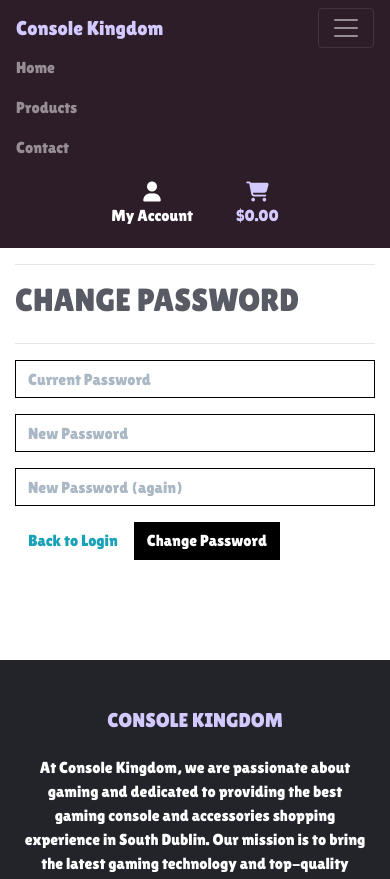
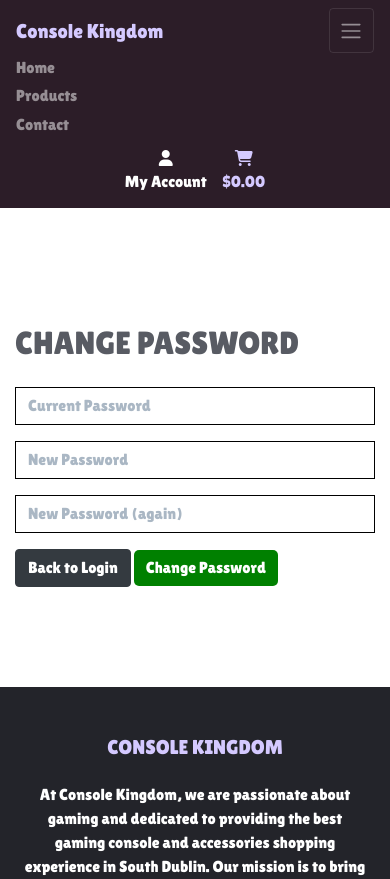
Before and after one commit to ConorBevan/Console-Kingdom, a Django app: page /accounts/password/change/ in a window 390 px wide, after a click that opens the changed part. Shown: the top 879 px of the page. Run offline with Django 3.2, Linux system fonts and the light colour scheme; the visitor is signed in with stand-in values (Sample User, id 1); some libraries are stand-ins or nearby versions.

Commit message:
Cleaned up mobile layout

```diff
--- a/static/css/base.css
+++ b/static/css/base.css
@@ -343,3 +343,39 @@ body > footer {
         padding-top: 164px;
     }
 }
+
+/* pad the top a bit when navbar is collapsed on mobile */
+@media (max-width: 991px) {
+    .header-container {
+        padding-top: 116px;
+    }
+
+    body {
+        height: calc(100vh - 116px);
+    }
+
+    .display-4.logo-font.text-black {
+        font-size: 2rem;
+    }
+
+    .nav-link {
+        padding: 0.15rem;
+    }
+
+    .nav-link i.fa-lg {
+        font-size: 1rem;
+    }
+
+    .navbar-toggler {
+        padding: .6rem .6rem;
+        font-size: 1rem;
+    }
+
+    #delivery-banner h4 {
+        font-size: .9rem;
+    }
+
+    .increment-qty, .decrement-qty {
+        padding: .25rem .5rem !important;
+    }
+}
--- a/templates/allauth/account/email.html
+++ b/templates/allauth/account/email.html
@@ -5,9 +5,7 @@
 {% block head_title %}{% trans "Account" %}{% endblock %}
 
 {% block inner_content %}
-    <hr>
     <h2 class="logo-font mb-4">{% trans "E-mail Addresses" %}</h2>
-    <hr>
 {% if user.emailaddress_set.all %}
 <p>{% trans 'The following e-mail addresses are associated with your account:' %}</p>
 
--- a/templates/allauth/account/email_confirm.html
+++ b/templates/allauth/account/email_confirm.html
@@ -7,9 +7,7 @@
 
 
 {% block inner_content %}
-<hr>
 <h2 class="logo-font mb-4">{% trans "Confirm E-mail Address" %}</h2>
-<hr>
 
 {% if confirmation %}
 
--- a/templates/allauth/account/password_change.html
+++ b/templates/allauth/account/password_change.html
@@ -5,14 +5,12 @@
 {% block head_title %}{% trans "Change Password" %}{% endblock %}
 
 {% block inner_content %}
-    <hr>
     <h2 class="logo-font mb-4">{% trans "Change Password" %}</h2>
-    <hr>
 
     <form method="POST" action="{% url 'account_change_password' %}" class="password_change">
         {% csrf_token %}
         {{ form|crispy }}
-        <a class="btn btn-outline-black rounded-0" href="{% url 'account_login' %}">Back to Login</a>
-        <button type="submit" name="action">{% trans "Change Password" %}</button>
+        <a class="btn btn-dark text-white" href="{% url 'account_login' %}">Back to Login</a>
+        <button type="submit" name="action" id="login-btn">{% trans "Change Password" %}</button>
     </form>
 {% endblock %}
--- a/templates/allauth/account/password_reset_from_key.html
+++ b/templates/allauth/account/password_reset_from_key.html
@@ -14,7 +14,7 @@
             <form method="POST" action="{{ action_url }}">
                 {% csrf_token %}
                 {{ form|crispy }}
-                <a class="btn btn-dark" href="{% url 'account_login' %}">Back to Login</a>
+                <a class="btn btn-dark text-white" href="{% url 'account_login' %}">Back to Login</a>
                 <input id="login-btn" type="submit" name="action" value="{% trans 'change password' %}"/>
             </form>
         {% else %}
--- a/templates/allauth/account/password_set.html
+++ b/templates/allauth/account/password_set.html
@@ -12,6 +12,6 @@
     <form method="POST" action="{% url 'account_set_password' %}" class="password_set">
         {% csrf_token %}
         {{ form|crispy }}
-        <input type="submit" name="action" value="{% trans 'Set Password' %}"/>
+        <input id="login-btn" type="submit" name="action" value="{% trans 'Set Password' %}"/>
     </form>
 {% endblock %}
--- a/templates/allauth/account/signup_closed.html
+++ b/templates/allauth/account/signup_closed.html
@@ -5,9 +5,7 @@
 {% block head_title %}{% trans "Sign Up Closed" %}{% endblock %}
 
 {% block inner_content %}
-<hr>
 <h2 class="logo-font mb-4">{% trans "Sign Up Closed" %}</h2>
-<hr>
 
 <p>{% trans "We are sorry, but the sign up is currently closed." %}</p>
 {% endblock %}
--- a/templates/allauth/account/verification_sent.html
+++ b/templates/allauth/account/verification_sent.html
@@ -5,9 +5,7 @@
 {% block head_title %}{% trans "Verify Your E-mail Address" %}{% endblock %}
 
 {% block inner_content %}
-    <hr>
     <h2 class="logo-font mb-4">{% trans "Verify Your E-mail Address" %}</h2>
-    <hr>
 
     <p>{% blocktrans %}We have sent an e-mail to you for verification. Follow the link provided to finalize the signup process. Please contact us if you do not receive it within a few minutes.{% endblocktrans %}</p>
 
--- a/templates/allauth/account/verified_email_required.html
+++ b/templates/allauth/account/verified_email_required.html
@@ -5,9 +5,7 @@
 {% block head_title %}{% trans "Verify Your E-mail Address" %}{% endblock %}
 
 {% block inner_content %}
-<hr>
 <h2 class="logo-font mb-4">{% trans "Verify Your E-mail Address" %}</h2>
-<hr>
 
 {% url 'account_email' as email_url %}
 
```
